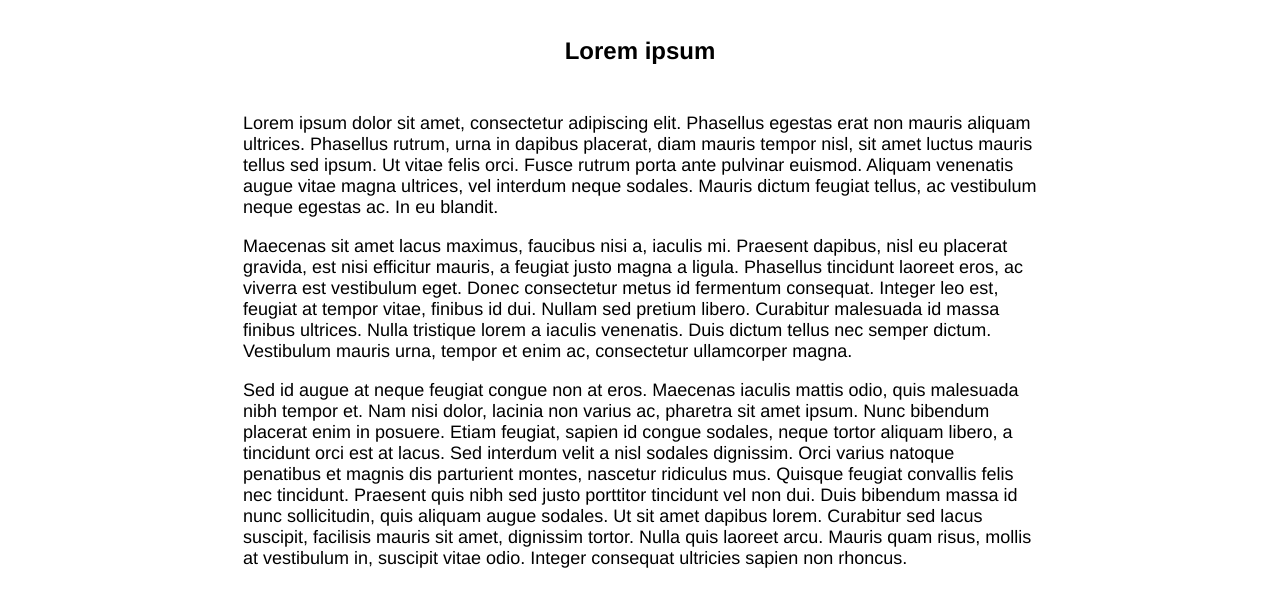
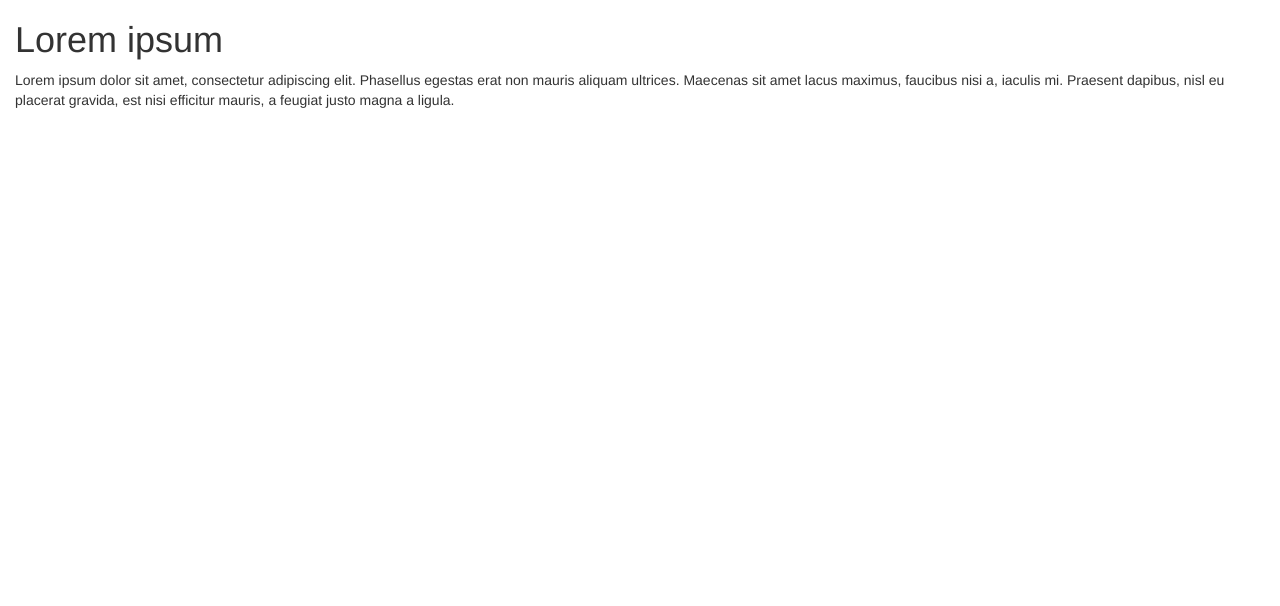
Before and after one commit to BrunaEscudelario/exemplo-artigo-brower-sync, a website: page public/index.html in a window 1280 px wide. Drawn offline with nearby package versions, Linux system fonts and the light colour scheme.

Commit message:
ajustes estrutura

```diff
--- a/public/index.html
+++ b/public/index.html
@@ -1,27 +1,18 @@
 <!doctype html>
 <html>
-
 	<head>
 		<title>Página Lorem ipsum</title>
-		<meta charset="utf-8" />
-		 <link rel="stylesheet" href="styles.css"/>
+		<meta charset="utf-8"/>
+		<link href="https://maxcdn.bootstrapcdn.com/bootstrap/3.3.7/css/bootstrap.min.css" rel="stylesheet">
 	</head>
 	<body>
-		<table border="0" width="900" align="center">
-			<tr>
-				<td colspan="2">
-				    <h1 class="title">Lorem ipsum</h1>
-				</td>
-			</tr>
-			<tr>
-				<td colspan="2">
-					<p>Lorem ipsum dolor sit amet, consectetur adipiscing elit. Phasellus egestas erat non mauris aliquam ultrices. Phasellus rutrum, urna in dapibus placerat, diam mauris tempor nisl, sit amet luctus mauris tellus sed ipsum. Ut vitae felis orci. Fusce rutrum porta ante pulvinar euismod. Aliquam venenatis augue vitae magna ultrices, vel interdum neque sodales. Mauris dictum feugiat tellus, ac vestibulum neque egestas ac. In eu blandit.</p>
-
-					<p>Maecenas sit amet lacus maximus, faucibus nisi a, iaculis mi. Praesent dapibus, nisl eu placerat gravida, est nisi efficitur mauris, a feugiat justo magna a ligula. Phasellus tincidunt laoreet eros, ac viverra est vestibulum eget. Donec consectetur metus id fermentum consequat. Integer leo est, feugiat at tempor vitae, finibus id dui. Nullam sed pretium libero. Curabitur malesuada id massa finibus ultrices. Nulla tristique lorem a iaculis venenatis. Duis dictum tellus nec semper dictum. Vestibulum mauris urna, tempor et enim ac, consectetur ullamcorper magna.</p>
-
-					<p>Sed id augue at neque feugiat congue non at eros. Maecenas iaculis mattis odio, quis malesuada nibh tempor et. Nam nisi dolor, lacinia non varius ac, pharetra sit amet ipsum. Nunc bibendum placerat enim in posuere. Etiam feugiat, sapien id congue sodales, neque tortor aliquam libero, a tincidunt orci est at lacus. Sed interdum velit a nisl sodales dignissim. Orci varius natoque penatibus et magnis dis parturient montes, nascetur ridiculus mus. Quisque feugiat convallis felis nec tincidunt. Praesent quis nibh sed justo porttitor tincidunt vel non dui. Duis bibendum massa id nunc sollicitudin, quis aliquam augue sodales. Ut sit amet dapibus lorem. Curabitur sed lacus suscipit, facilisis mauris sit amet, dignissim tortor. Nulla quis laoreet arcu. Mauris quam risus, mollis at vestibulum in, suscipit vitae odio. Integer consequat ultricies sapien non rhoncus.</p>
-				</td>
-			</tr>
-		</table>
+		<div class="container-fluid">
+            <div class='row'>
+                <div class='col-md-12'>
+                	<h1>Lorem ipsum</h1>
+                	<p>Lorem ipsum dolor sit amet, consectetur adipiscing elit. Phasellus egestas erat non mauris aliquam ultrices. Maecenas sit amet lacus maximus, faucibus nisi a, iaculis mi. Praesent dapibus, nisl eu placerat gravida, est nisi efficitur mauris, a feugiat justo magna a ligula.</p>
+                </div>
+            </div>
+        </div>
 	</body>
 </html>
--- a/public/styles.css
+++ /dev/null
@@ -1,14 +0,0 @@
-.title {
-    font-family: 'Helvetica';
-    font-size:24px;
-    color: black;
-    text-align: center;
-    padding: 10px;
-}
-
-p {
-	font-family: 'Helvetica';
-	font-size:18px;
-    color: black;
-    padding: 0 50px;
-}
```
Also changed, not shown: README.md (deleted), 1 other file.
